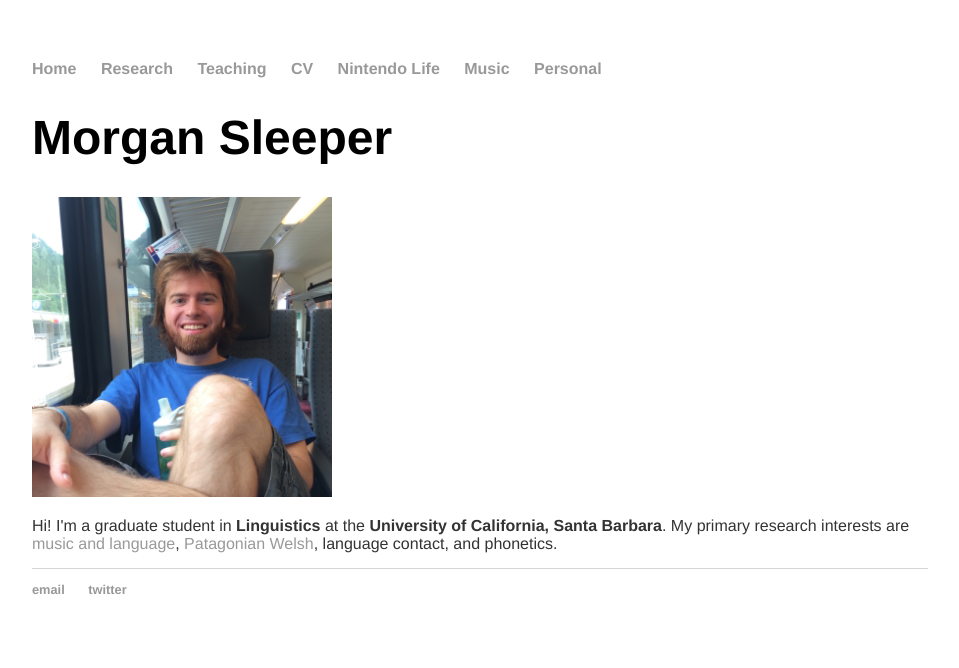
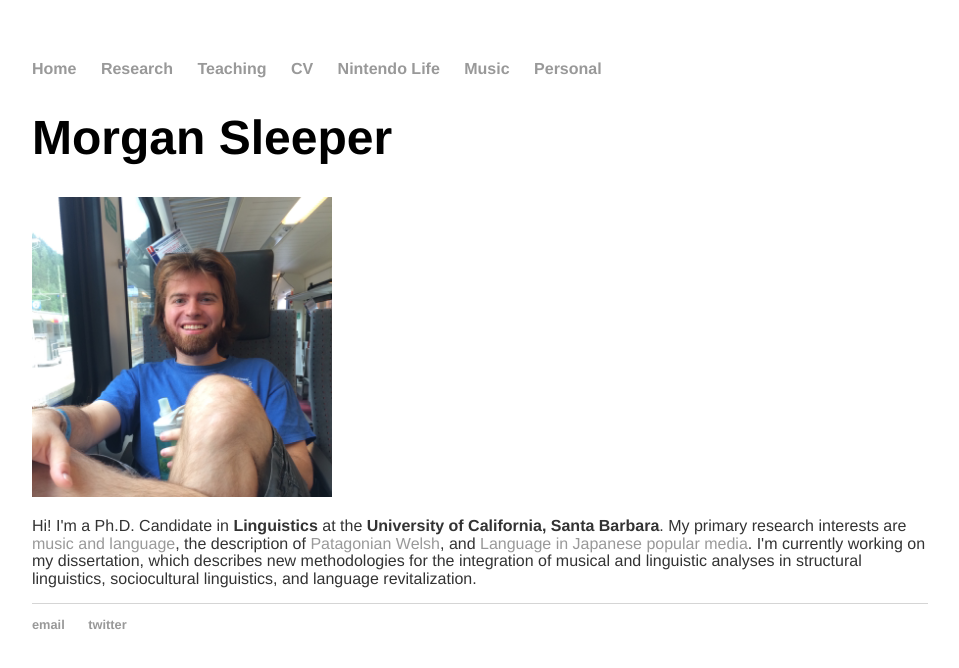
Before and after one commit to morgansleeper/morgansleeper.github.io, a Jekyll site: the page built from index.html, in a window 1280 px wide. Shown: the top 668 px of the page, without its empty margins (160-1119 px from the left). Built offline with Jekyll 4.4.1, drawn with Linux system fonts in a browser that asks for light colours.

Commit message:
Update index.html

```diff
--- a/index.html
+++ b/index.html
@@ -6,7 +6,10 @@ title: Morgan Sleeper
 	<h1>Morgan Sleeper</h1>
 	<p><img src = morgan.jpeg
 		style="width:300px;height:300px;"></p>
-	<p>Hi! I'm a graduate student in <b>Linguistics</b> at the <b>University of California, Santa Barbara</b>. My primary research interests
-		are <a href = /research/index.html#musicandlanguage>music and language</a>,
-		<a href = /research/index.html#patagonianwelsh>Patagonian Welsh</a>, language contact, and phonetics.</p>
+	<p>Hi! I'm a Ph.D. Candidate in <b>Linguistics</b> at the <b>University of California, Santa Barbara</b>. My primary research
+		interests are <a href = /research/index.html#musicandlanguage>music and language</a>, the description of
+		<a href = /research/index.html#patagonianwelsh>Patagonian Welsh</a>, and
+		<a href = /research/index.html#lginjpn>Language in Japanese popular media</a>. I'm currently working on my
+		dissertation, which describes new methodologies for the integration of musical and linguistic analyses in structural
+		linguistics, sociocultural linguistics, and language revitalization.</p>
 </div><!-- /.blurb -->
```
